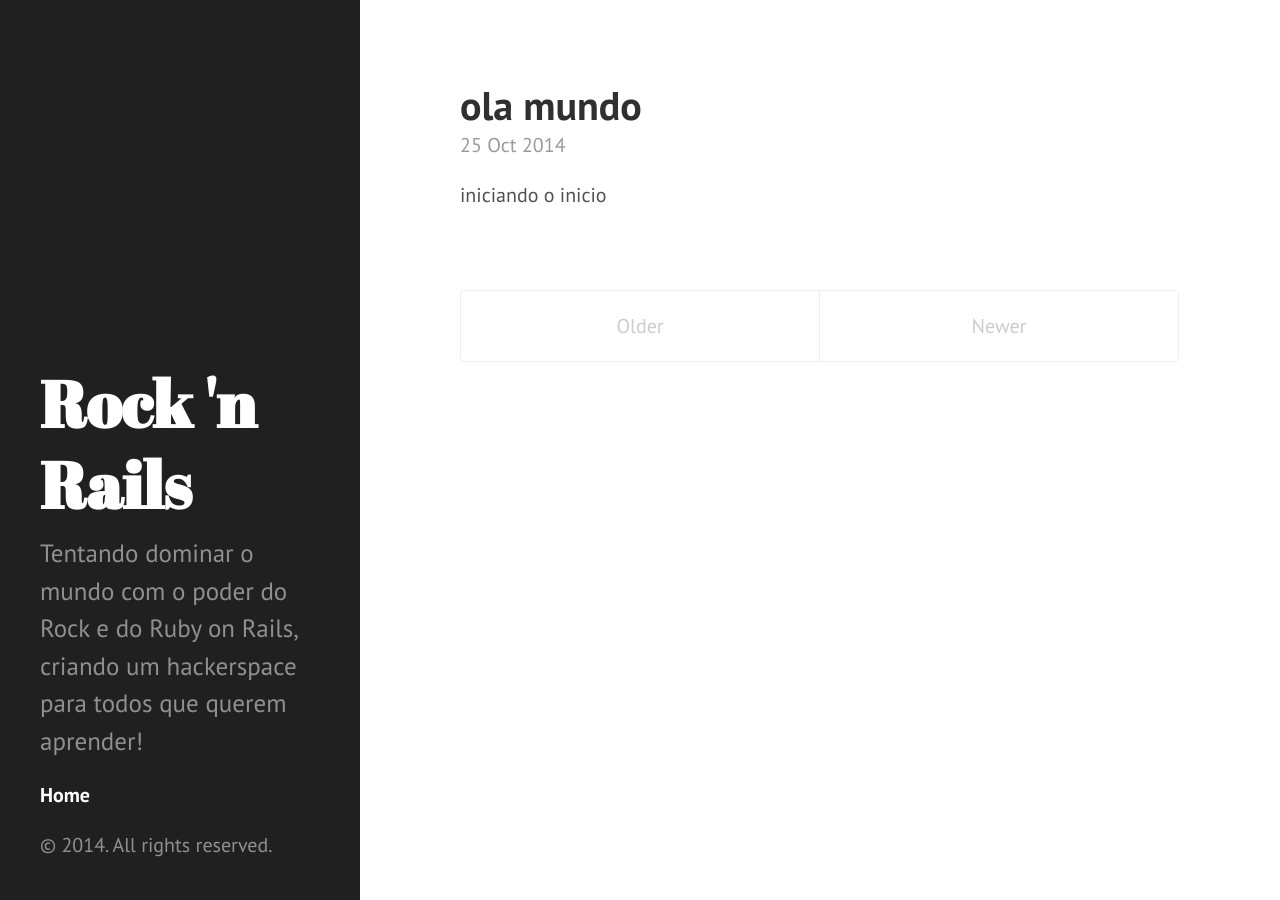
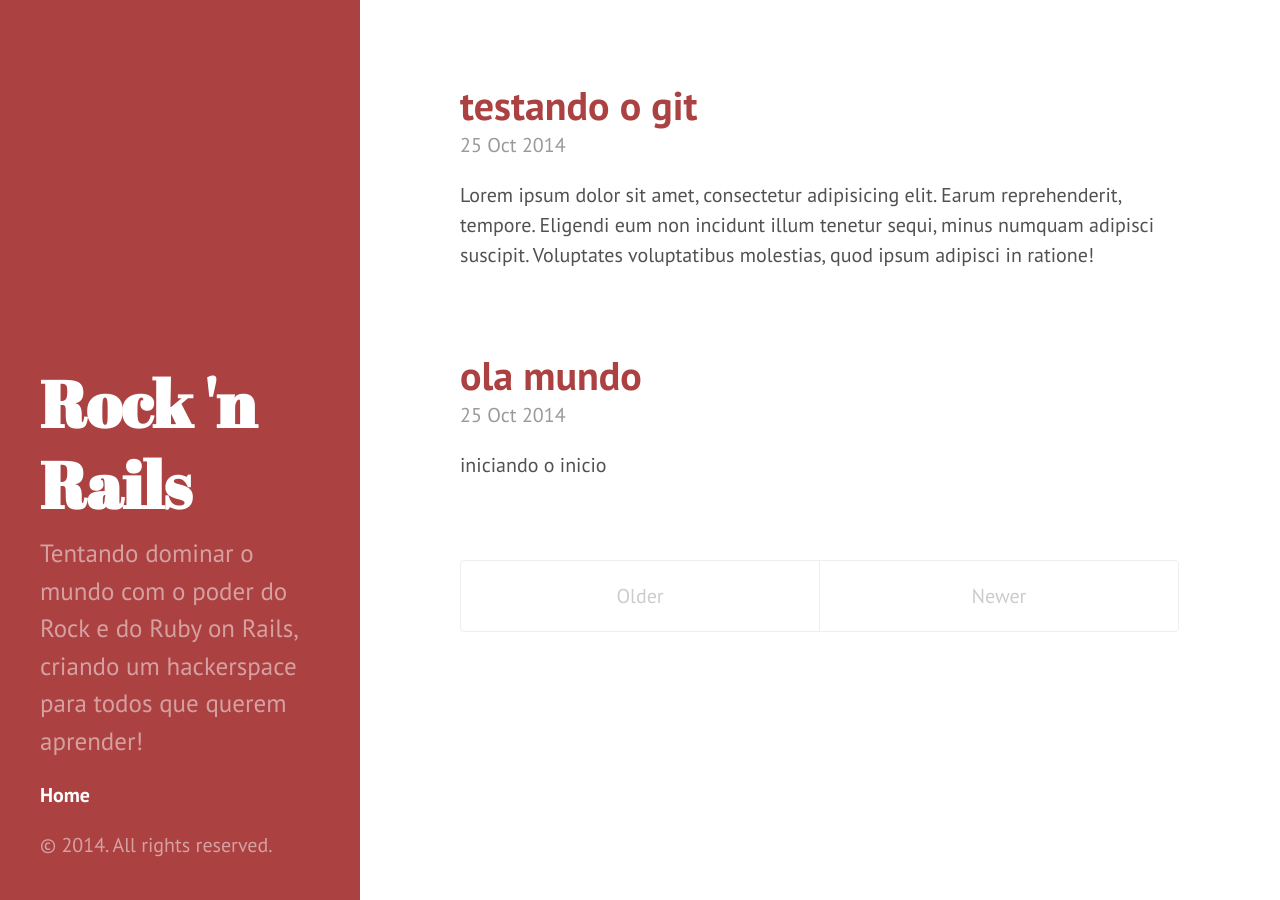
Before and after one commit to rocknrails/rocknrails.github.io, a Jekyll site: the page built from index.html, in a window 1280 px wide. Built offline with Jekyll 4.4.1, drawn with Linux system fonts in a browser that asks for light colours; the list of posts is cut into pages by our own code.

Commit message:
atualizando

```diff
--- a/_layouts/default.html
+++ b/_layouts/default.html
@@ -3,7 +3,7 @@
 
   {% include head.html %}
 
-  <body class="theme-08">
+  <body class="theme-base-08">
 
     {% include sidebar.html %}
 
--- /dev/null
+++ b/_posts/2014-10-25-testando-git.md
@@ -0,0 +1,6 @@
+---
+published: true
+title: testando o git
+layout: post
+---
+Lorem ipsum dolor sit amet, consectetur adipisicing elit. Earum reprehenderit, tempore. Eligendi eum non incidunt illum tenetur sequi, minus numquam adipisci suscipit. Voluptates voluptatibus molestias, quod ipsum adipisci in ratione!
```
